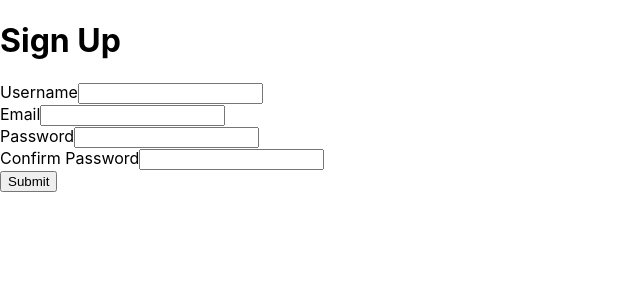
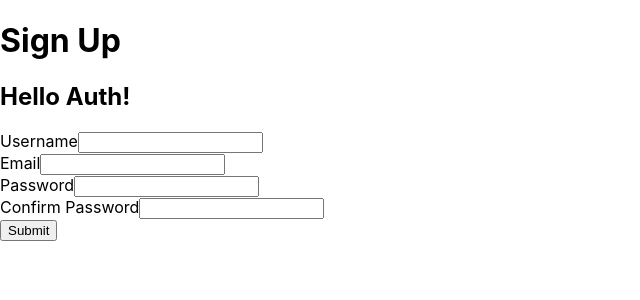
Before and after one commit to zach-cullen/fullstack-django-next, a Next.js app in the folder frontend/: page /signup in a window 1280 px wide. Shown: the top 300 px of the page, without its empty margins (0-640 px from the left). Built offline with nearby package versions, Linux system fonts and the light colour scheme.

Commit message:
Wire up Auth Context

```diff
--- /dev/null
+++ b/frontend/context/AuthContext.js
@@ -0,0 +1,32 @@
+import { createContext, useState } from "react";
+
+const AuthContext = createContext();
+const { Provider } = AuthContext;
+
+const AuthProvider = ({ children }) => {
+  const [authState, setAuthState] = useState({
+    token: null,
+    user: {},
+    message: "Hello Auth!"
+  })
+
+  const setAuthInfo = ({ token, user }) => {
+    setAuthState({
+      token,
+      user
+    })
+  }
+
+  return (
+    <Provider
+      value={{
+        authState,
+        setAuthState: authInfo => setAuthInfo(authInfo)
+      }}
+    >
+      {children}
+    </Provider>
+  );
+};
+
+export { AuthContext, AuthProvider }
--- a/frontend/pages/_app.js
+++ b/frontend/pages/_app.js
@@ -1,7 +1,12 @@
 import '../styles/globals.css'
+import { AuthProvider } from '../context/AuthContext'
 
 function MyApp({ Component, pageProps }) {
-  return <Component {...pageProps} />
+  return (
+    <AuthProvider>
+      <Component {...pageProps} />
+    </AuthProvider>
+  )
 }
 
 export default MyApp
--- a/frontend/pages/signup.js
+++ b/frontend/pages/signup.js
@@ -1,12 +1,13 @@
-import { useState } from 'react'
+import { useState, useContext } from 'react'
 import { useFormik } from 'formik'
 import { useRouter } from 'next/router'
 import { publicFetch } from '../util/fetch'
 import PageContainer from '../components/PageContainer'
+import { AuthContext } from '../context/AuthContext'
 
 const SignUp = () => {
   const router = useRouter()
-
+  const { authState } = useContext(AuthContext)
   const title = "Sign Up"
 
   const submitCredentials = async credentials => {
@@ -37,6 +38,7 @@ const SignUp = () => {
   return (
     <PageContainer title={title}>
       <h1>{title}</h1>
+      <h2>{authState.message}</h2>
       <form onSubmit={formik.handleSubmit}>
         <label htmlFor="username">Username</label>
         <input
```
